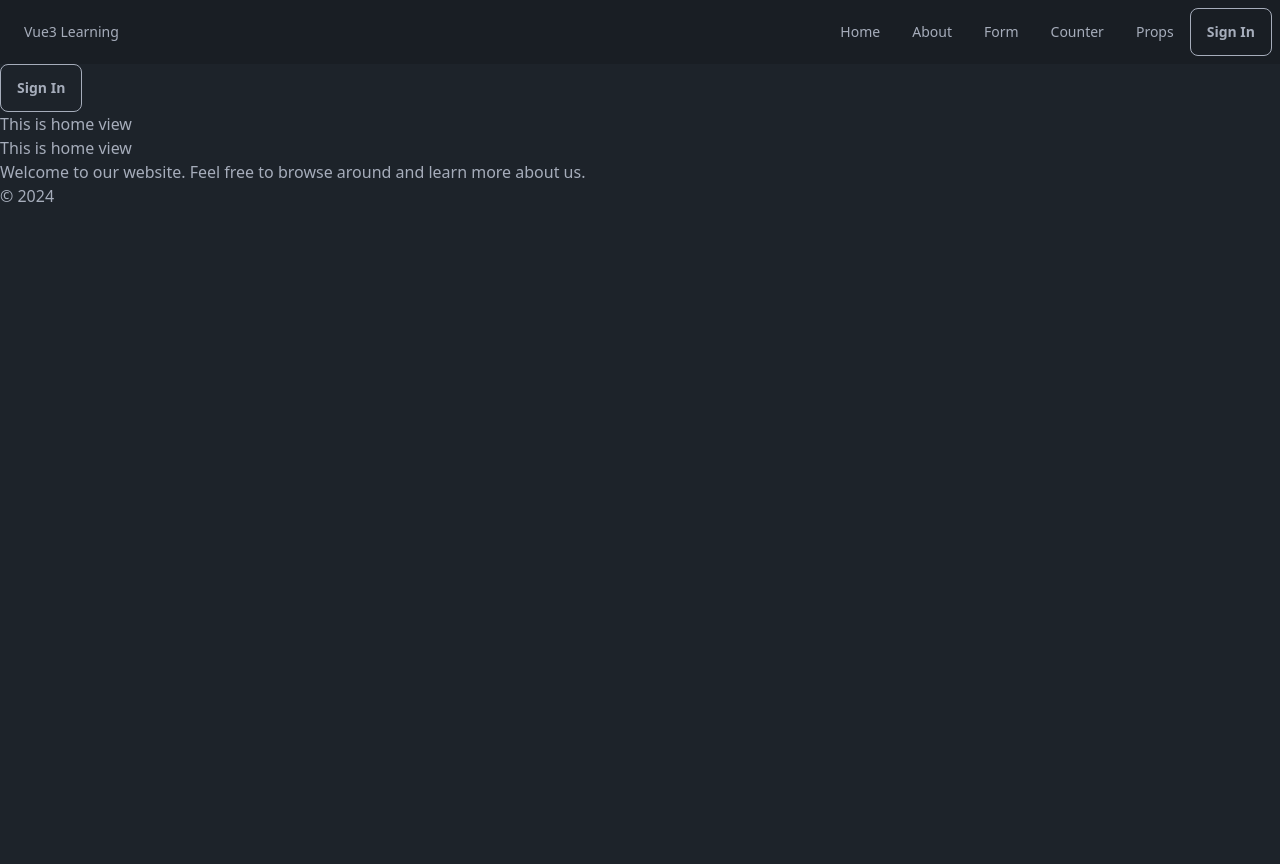
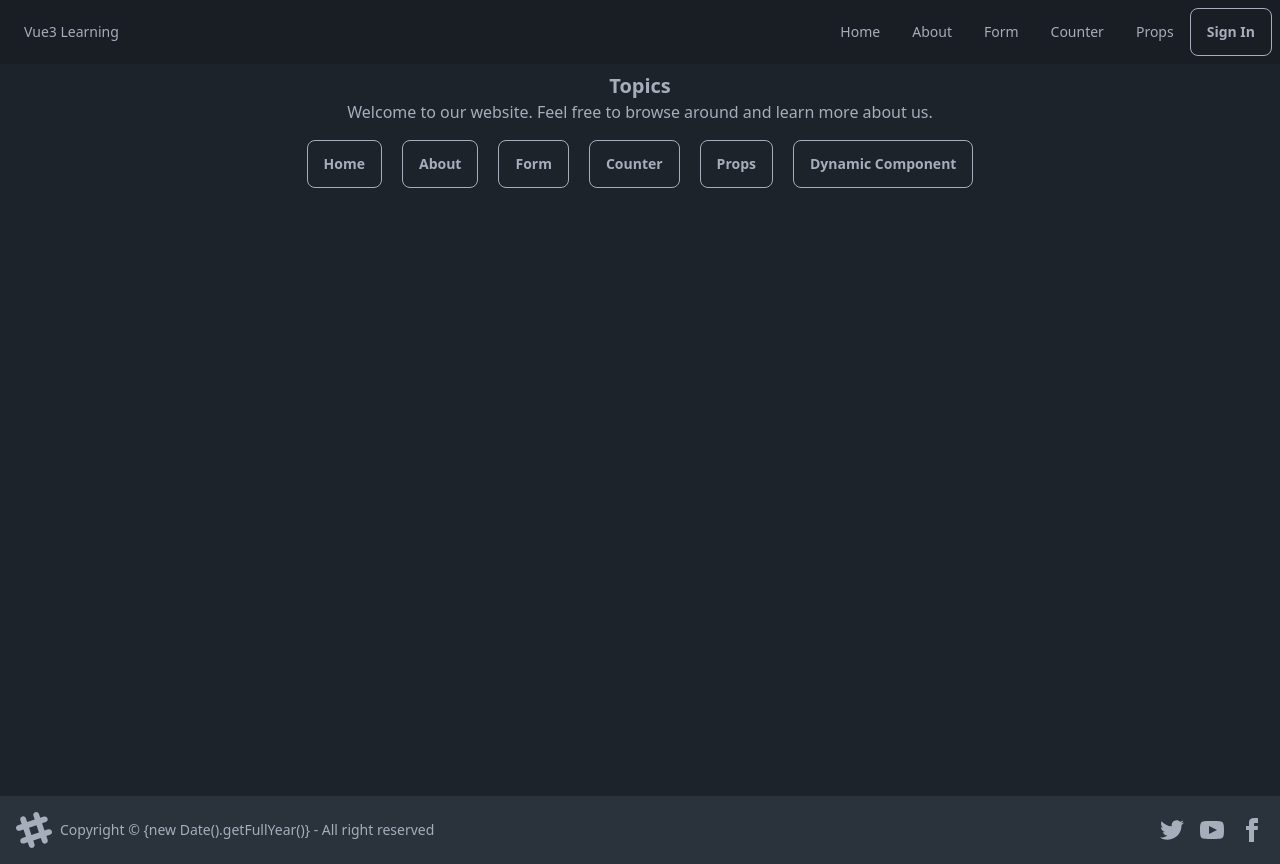
Before and after one commit to sabbirkuasha/vueBasic, a Vue app: page / in a window 1280 px wide. Before the commit the page ends 800 px from the top, so only its background shows below. Built offline with nearby package versions, Linux system fonts and the light colour scheme; a web font is replaced by a local one.

Commit message:
Vue3 built-in dynamic component

```diff
--- /dev/null
+++ b/src/components/DynamicComponent/DynaComp.vue
@@ -0,0 +1,38 @@
+<template>
+    <div class="p-5">
+        <h1>Dynamic Component Example</h1>
+
+        <div class="flex gap-5 py-5">
+            <button class="btn btn-primary" @click="currentComponent = 'VcardA'">Load First Component</button>
+            <button class="btn btn-primary" @click="currentComponent = 'VcardB'">Load Second Component</button>
+        </div>
+
+        <!-- Dynamic component rendering -->
+        <component :is="componentMap[currentComponent]" />
+    </div>
+</template>
+
+<script setup>
+import { ref, watch, watchEffect } from 'vue';
+import VcardA from '../common/Cards/VcardA.vue';
+import VcardB from '../common/Cards/VcardB.vue';
+
+// Define the mapping of component names to actual components
+const componentMap = {
+    VcardA: VcardA,
+    VcardB: VcardB,
+};
+
+// The component to be displayed is determined by this variable
+const currentComponent = ref(componentMap.VcardA);
+
+// Watch for changes in currentComponent and log it to the console
+watch(currentComponent, (oldValue, newValue) => {
+    console.log('currentComponent updated to:', newValue);
+    console.log('PreviousComponent was:', oldValue);
+});
+
+watchEffect(() => {
+    console.log('watchEffect: ', currentComponent)
+})
+</script>
--- /dev/null
+++ b/src/components/common/Cards/VcardA.vue
@@ -0,0 +1,9 @@
+<template>
+    <div>
+        <h2>First Component Loaded</h2>
+        <p>This is the first component!</p>
+    </div>
+</template>
+
+<script setup>
+</script>
--- /dev/null
+++ b/src/components/common/Cards/VcardB.vue
@@ -0,0 +1,9 @@
+<template>
+    <div>
+        <h2>Second Component Loaded</h2>
+        <p>This is the second component!</p>
+    </div>
+</template>
+
+<script setup>
+</script>
--- /dev/null
+++ b/src/components/common/FooterSection.vue
@@ -0,0 +1,37 @@
+<template>
+
+    <footer class="footer bg-neutral text-neutral-content items-center p-4">
+        <aside class="grid-flow-col items-center">
+            <svg width="36" height="36" viewBox="0 0 24 24" xmlns="http://www.w3.org/2000/svg" fill-rule="evenodd"
+                clip-rule="evenodd" class="fill-current">
+                <path
+                    d="M22.672 15.226l-2.432.811.841 2.515c.33 1.019-.209 2.127-1.23 2.456-1.15.325-2.148-.321-2.463-1.226l-.84-2.518-5.013 1.677.84 2.517c.391 1.203-.434 2.542-1.831 2.542-.88 0-1.601-.564-1.86-1.314l-.842-2.516-2.431.809c-1.135.328-2.145-.317-2.463-1.229-.329-1.018.211-2.127 1.231-2.456l2.432-.809-1.621-4.823-2.432.808c-1.355.384-2.558-.59-2.558-1.839 0-.817.509-1.582 1.327-1.846l2.433-.809-.842-2.515c-.33-1.02.211-2.129 1.232-2.458 1.02-.329 2.13.209 2.461 1.229l.842 2.515 5.011-1.677-.839-2.517c-.403-1.238.484-2.553 1.843-2.553.819 0 1.585.509 1.85 1.326l.841 2.517 2.431-.81c1.02-.33 2.131.211 2.461 1.229.332 1.018-.21 2.126-1.23 2.456l-2.433.809 1.622 4.823 2.433-.809c1.242-.401 2.557.484 2.557 1.838 0 .819-.51 1.583-1.328 1.847m-8.992-6.428l-5.01 1.675 1.619 4.828 5.011-1.674-1.62-4.829z">
+                </path>
+            </svg>
+            <p>Copyright © {new Date().getFullYear()} - All right reserved</p>
+        </aside>
+        <nav class="grid-flow-col gap-4 md:place-self-center md:justify-self-end">
+            <a>
+                <svg xmlns="http://www.w3.org/2000/svg" width="24" height="24" viewBox="0 0 24 24" class="fill-current">
+                    <path
+                        d="M24 4.557c-.883.392-1.832.656-2.828.775 1.017-.609 1.798-1.574 2.165-2.724-.951.564-2.005.974-3.127 1.195-.897-.957-2.178-1.555-3.594-1.555-3.179 0-5.515 2.966-4.797 6.045-4.091-.205-7.719-2.165-10.148-5.144-1.29 2.213-.669 5.108 1.523 6.574-.806-.026-1.566-.247-2.229-.616-.054 2.281 1.581 4.415 3.949 4.89-.693.188-1.452.232-2.224.084.626 1.956 2.444 3.379 4.6 3.419-2.07 1.623-4.678 2.348-7.29 2.04 2.179 1.397 4.768 2.212 7.548 2.212 9.142 0 14.307-7.721 13.995-14.646.962-.695 1.797-1.562 2.457-2.549z">
+                    </path>
+                </svg>
+            </a>
+            <a>
+                <svg xmlns="http://www.w3.org/2000/svg" width="24" height="24" viewBox="0 0 24 24" class="fill-current">
+                    <path
+                        d="M19.615 3.184c-3.604-.246-11.631-.245-15.23 0-3.897.266-4.356 2.62-4.385 8.816.029 6.185.484 8.549 4.385 8.816 3.6.245 11.626.246 15.23 0 3.897-.266 4.356-2.62 4.385-8.816-.029-6.185-.484-8.549-4.385-8.816zm-10.615 12.816v-8l8 3.993-8 4.007z">
+                    </path>
+                </svg>
+            </a>
+            <a>
+                <svg xmlns="http://www.w3.org/2000/svg" width="24" height="24" viewBox="0 0 24 24" class="fill-current">
+                    <path
+                        d="M9 8h-3v4h3v12h5v-12h3.642l.358-4h-4v-1.667c0-.955.192-1.333 1.115-1.333h2.885v-5h-3.808c-3.596 0-5.192 1.583-5.192 4.615v3.385z">
+                    </path>
+                </svg>
+            </a>
+        </nav>
+    </footer>
+</template>
--- a/src/router/index.js
+++ b/src/router/index.js
@@ -3,6 +3,7 @@
 import MultiStep from '@/components/MultiStepForms/MultiStep.vue'
 import CounterMain from '@/components/Counter/CounterMain.vue'
 import NameList from '@/components/Name/NameList.vue'
+import DynaComp from '@/components/DynamicComponent/DynaComp.vue'
 
 const router = createRouter({
   history: createWebHistory(import.meta.env.BASE_URL),
@@ -28,6 +29,11 @@
       component: NameList
     },
     {
+      path: '/component',
+      name: 'BuiltInComponent',
+      component: DynaComp
+    },
+    {
       path: '/about',
       name: 'about',
       // route level code-splitting
--- a/src/views/HomeView.vue
+++ b/src/views/HomeView.vue
@@ -1,22 +1,61 @@
 <script setup>
 // import TheWelcome from '../components/TheWelcome.vue'
-import ActionButton from '@/components/common/ActionButton.vue'
+// import ActionButton from '@/components/common/ActionButton.vue'
+import FooterSection from '@/components/common/FooterSection.vue'
+import { ref } from 'vue';
 
 // Static data can be defined directly
-const pageTitle = 'This is home view'
+// const pageTitle = 'This is home view'
 const pageInfo = {
   description: 'Welcome to our website. Feel free to browse around and learn more about us.',
   year: 2024
 }
+
+const topicItems = ref({
+  item1: {
+    name: 'Home',
+    url: '/'
+  },
+  item2: {
+    name: 'About',
+    url: '/about'
+  },
+  item3: {
+    name: 'Form',
+    url: '/multi'
+  },
+  item4: {
+    name: 'Counter',
+    url: '/counter'
+  },
+  item5: {
+    name: 'Props',
+    url: '/name'
+  },
+  item6: {
+    name: 'Dynamic Component',
+    url: '/component'
+  },
+});
 </script>
 
 <template>
-  <main class="">
-    <ActionButton />
-    <h1>This is home view</h1>
+  <main class="max-w-full text-center h-screen">
+    <div class="flex flex-col justify-between h-full">
+      <div id="pageContent" class="py-2">
+        <h1 class="text-xl font-bold">Topics</h1>
+        <p>{{ pageInfo.description }}</p>
 
-    <h1>{{ pageTitle }}</h1>
-    <p>{{ pageInfo.description }}</p>
-    <footer>© {{ pageInfo.year }}</footer>
+
+        <div class="flex gap-5 flex-wrap justify-center py-4">
+          <!-- <button v-for="item, index in topicItems" :key="index" class="btn btn-outline">{{ item.name }}</button> -->
+          <router-link class="btn btn-outline" v-for="item, index in topicItems" :key="index" :to="item.url">{{
+            item.name
+          }}</router-link>
+        </div>
+      </div>
+
+      <FooterSection />
+    </div>
   </main>
 </template>
```
Also changed, not shown: 1 other file (tests, documents, lock files or other folders).
